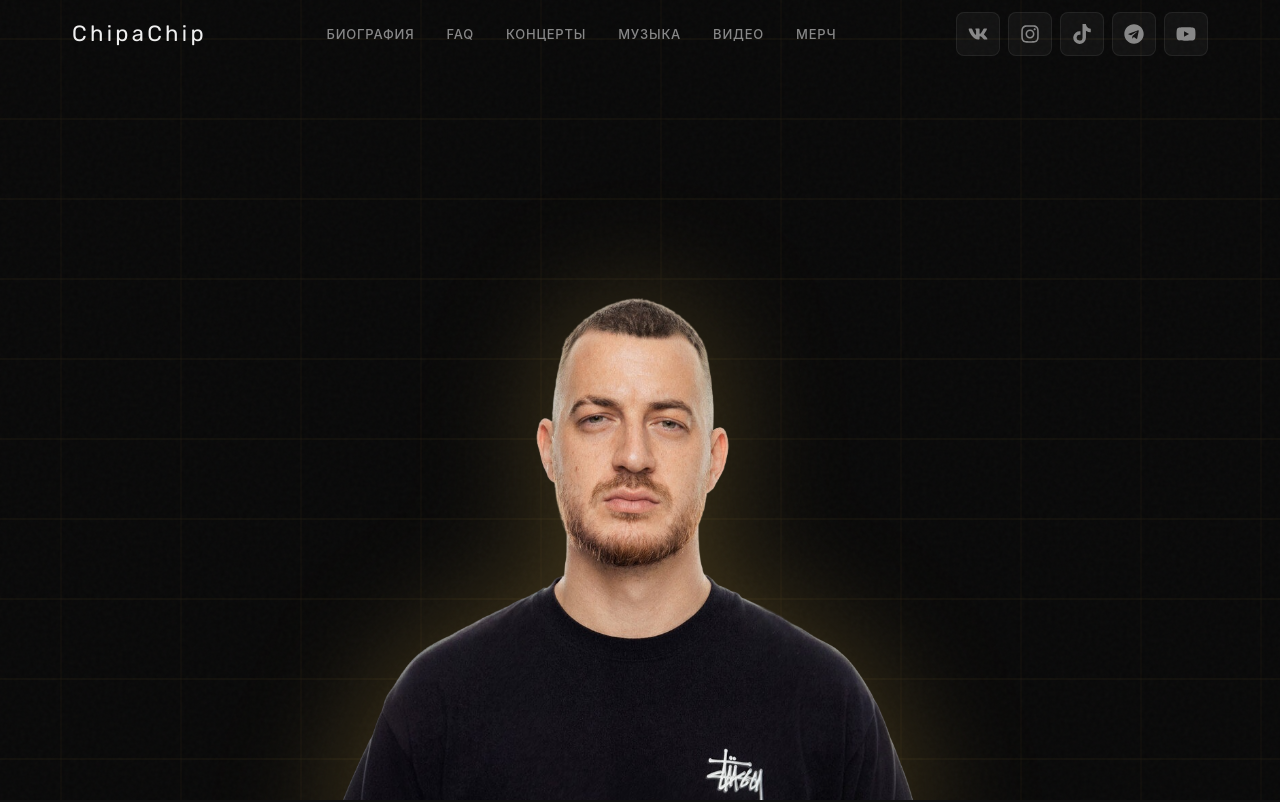
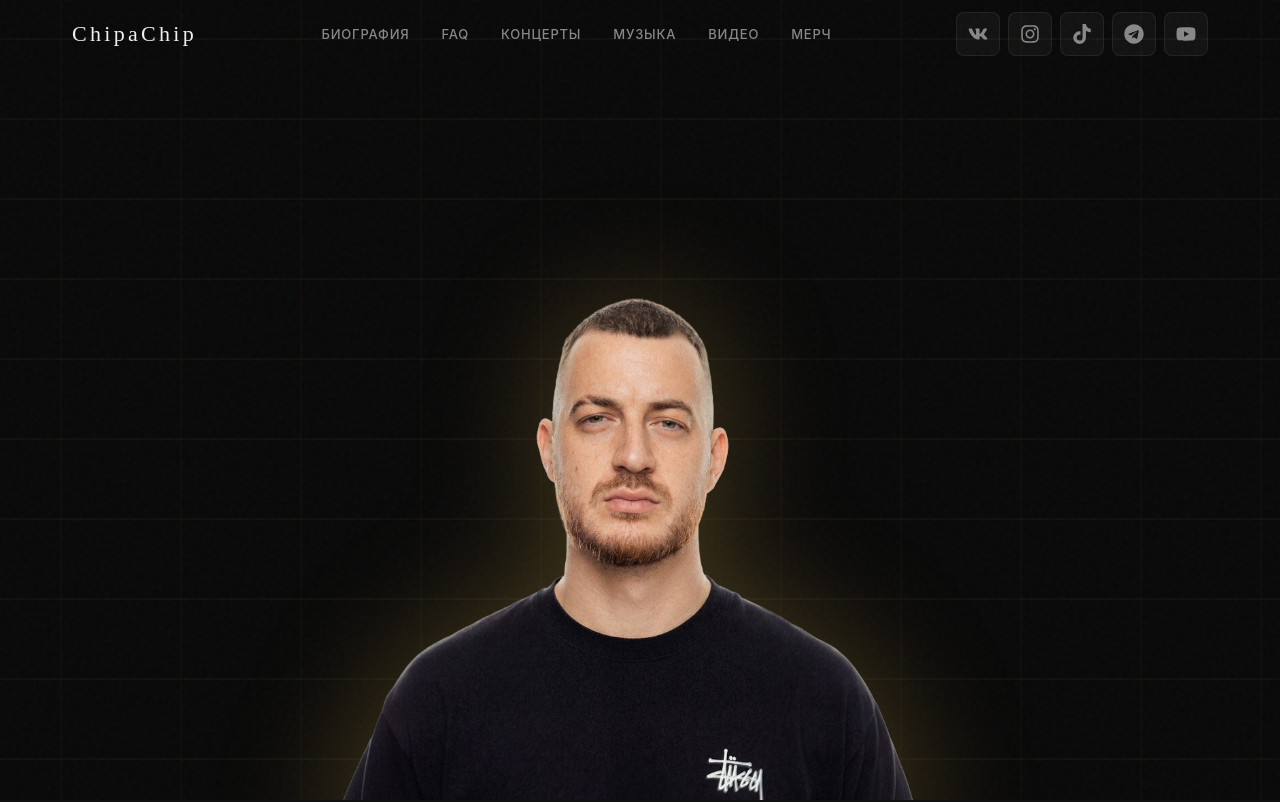
Before and after one commit to drknvpn/ChipaChipWeb, a React (Vite) app: page / in a window 1280 px wide. Shown: the top 802 px of the page. Built offline with nearby package versions, Linux system fonts and the light colour scheme.

Commit message:
Update index.css

```diff
--- a/src/index.css
+++ b/src/index.css
@@ -1,4 +1,4 @@
-@import url('https://fonts.googleapis.com/css2?family=Rubik:ital,wght@0,300..900;1,300..900&display=swap');
+
 
 :root {
   --bg-primary: #080808;
```
